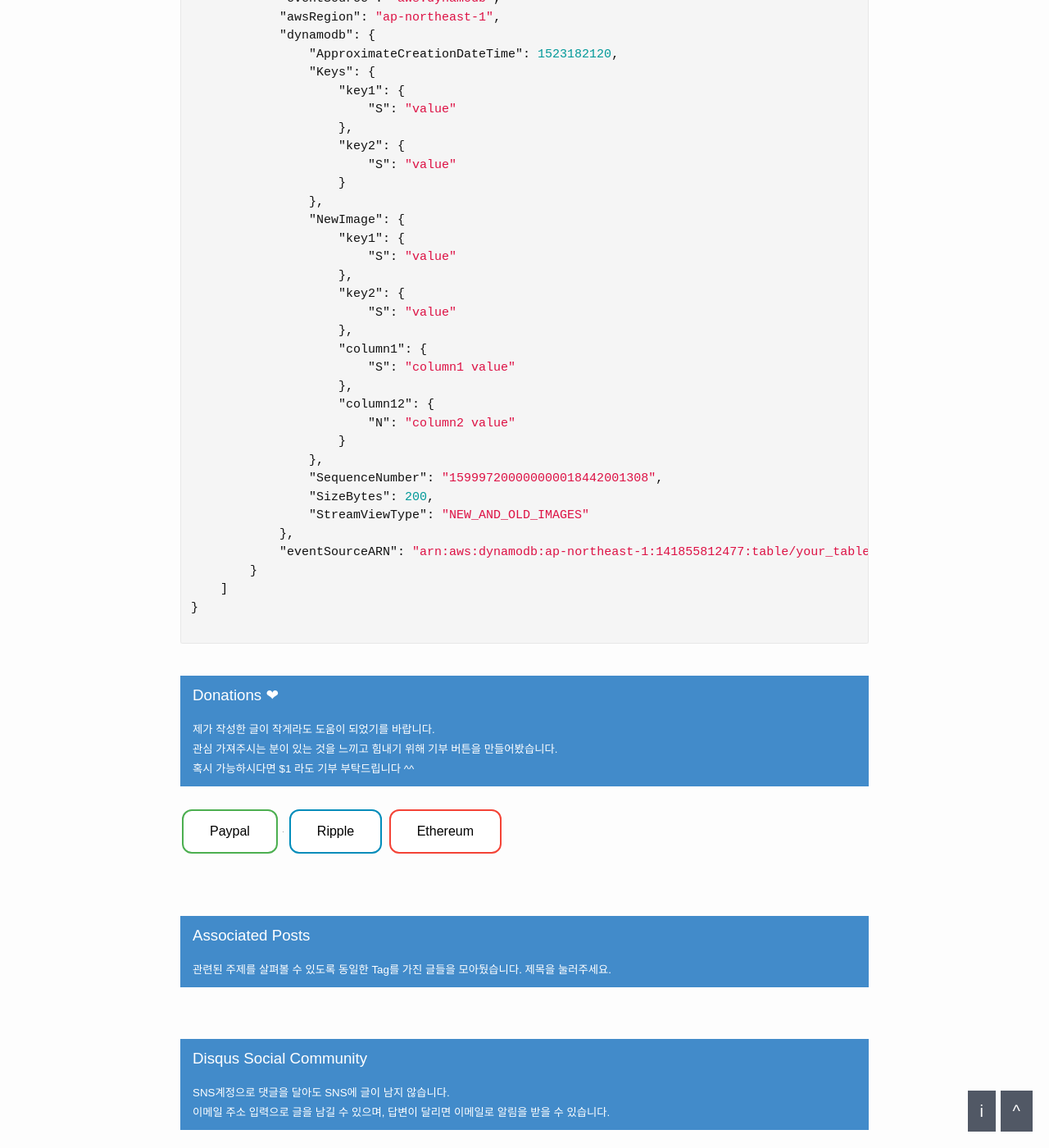
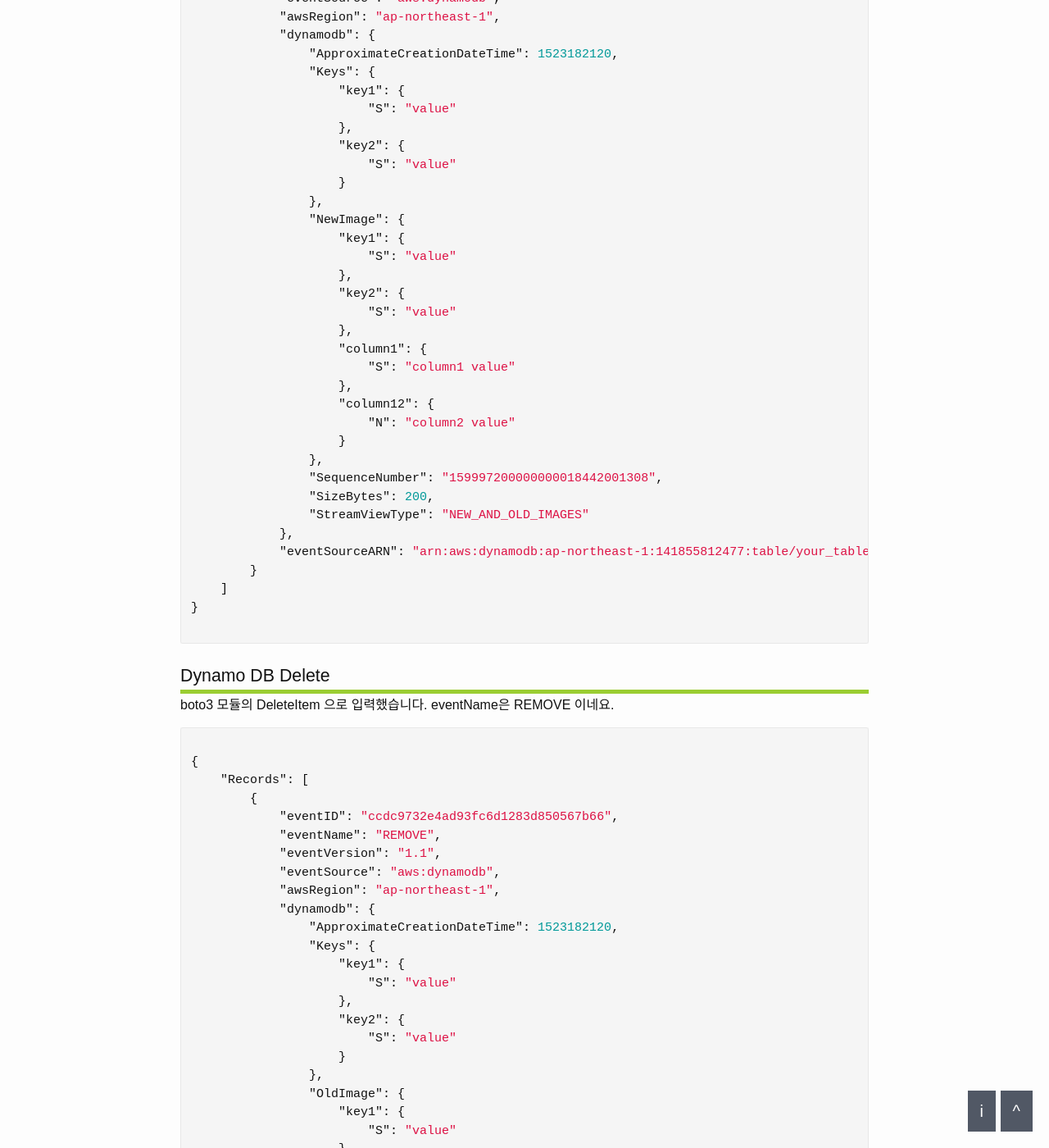
Before and after one commit to dveamer/dveamer.github.io, a Jekyll site: the page built from _posts/BackEnd/2018-03-23-SampleJsonOfAwsEvents.md, in a window 1280 px wide and 1400 px high, scrolled down 3184 px. Shown: the whole window at 82% size. Built offline with Jekyll 4.4.1, drawn with Linux system fonts in a browser that asks for light colours; comment, search, counter and statistics services are not loaded; some of the changed text lies outside the part shown.

Commit message:
homepage

```diff
--- a/_posts/BackEnd/2018-03-23-SampleJsonOfAwsEvents.md
+++ b/_posts/BackEnd/2018-03-23-SampleJsonOfAwsEvents.md
@@ -168,3 +169,53 @@ boto3 모듈의 UpdateItem 으로 입력했었습니다.
 }
 
 ~~~
+
+
+## Dynamo DB Delete
+
+boto3 모듈의 DeleteItem 으로 입력했습니다. eventName은 REMOVE 이네요.
+
+~~~json
+
+{
+    "Records": [
+        {
+            "eventID": "ccdc9732e4ad93fc6d1283d850567b66",
+            "eventName": "REMOVE",
+            "eventVersion": "1.1",
+            "eventSource": "aws:dynamodb",
+            "awsRegion": "ap-northeast-1",
+            "dynamodb": {
+                "ApproximateCreationDateTime": 1523182120,
+                "Keys": {
+                    "key1": {
+                        "S": "value"
+                    },
+                    "key2": {
+                        "S": "value"
+                    }
+                },
+                "OldImage": {
+                    "key1": {
+                        "S": "value"
+                    },
+                    "key2": {
+                        "S": "value"
+                    },
+                    "column1": {
+                        "S": "column1 value"
+                    },
+                    "column12": {
+                        "N": "column2 value"
+                    }
+                },
+                "SequenceNumber": "159997200000000018442001308",
+                "SizeBytes": 200,
+                "StreamViewType": "NEW_AND_OLD_IMAGES"
+            },
+            "eventSourceARN": "arn:aws:dynamodb:ap-northeast-1:141855812477:table/your_table_name/stream/2018-03-21T14:31:59.473"
+        }
+    ]
+}
+
+~~~
```
Also changed, not shown: other parts of _posts/BackEnd/2018-03-23-SampleJsonOfAwsEvents.md (+2 -1 lines).
